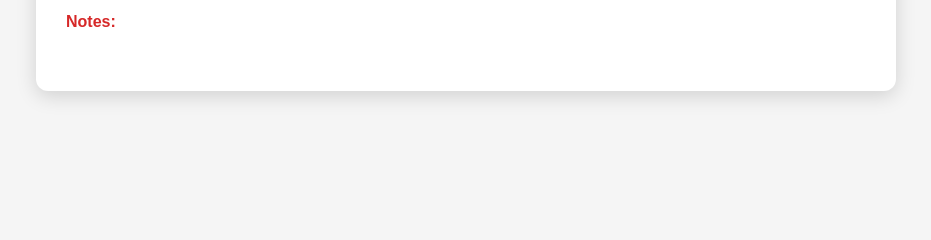
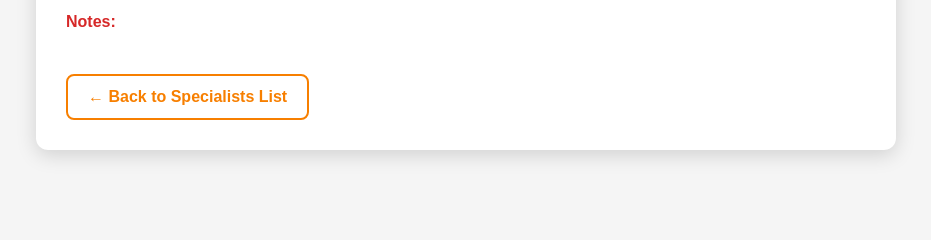
Before and after one commit to adila-afsara/Smart-Diet-Fitness-Planner, a Django app: template templates/medical_specialist_detail.html in a window 1280 px wide. Shown: the part 360-600 px from the top of the page, without its empty margins (174-1105 px from the left). Run offline with Django 5.2, Linux system fonts and the light colour scheme; the template is opened without the code that fills it, so the values that code supplies are empty; parts of the project's set-up code (start-up, migrations or seed data) failed here and were passed over.

Commit message:
Update medical_specialist_detail.html

```diff
--- a/templates/medical_specialist_detail.html
+++ b/templates/medical_specialist_detail.html
@@ -40,18 +40,42 @@
             color:#D62828;
         }
 
+        .actions{
+            display: flex;
+            gap: 12px;
+            margin-top: 25px;
+            flex-wrap: wrap;
+        }
+
         a.button{
             display:inline-block;
-            margin-top:25px;
             padding:12px 20px;
             background:#2E8B57;
             color:white;
             text-decoration:none;
             border-radius:8px;
+            font-weight: 500;
         }
 
         a.button:hover{
             background:#216640;
+        }
+
+        a.btn-back{
+            display:inline-block;
+            padding:12px 20px;
+            background:transparent;
+            color:#F77F00;
+            border: 2px solid #F77F00;
+            text-decoration:none;
+            border-radius:8px;
+            font-weight: 600;
+            transition: all 0.2s;
+        }
+
+        a.btn-back:hover{
+            background:#F77F00;
+            color:white;
         }
 
     </style>
@@ -121,11 +145,17 @@
         {{ specialist.notes }}
     </div>
 
-    {% if specialist.website %}
-        <a href="{{ specialist.website }}" target="_blank" class="button">
-            Visit Official Website
+    <div class="actions">
+        <a href="{% url 'medical_specialist' %}" class="btn-back">
+            ← Back to Specialists List
         </a>
-    {% endif %}
+
+        {% if specialist.website %}
+            <a href="{{ specialist.website }}" target="_blank" class="button">
+                Visit Official Website
+            </a>
+        {% endif %}
+    </div>
 
 </div>
 
```
